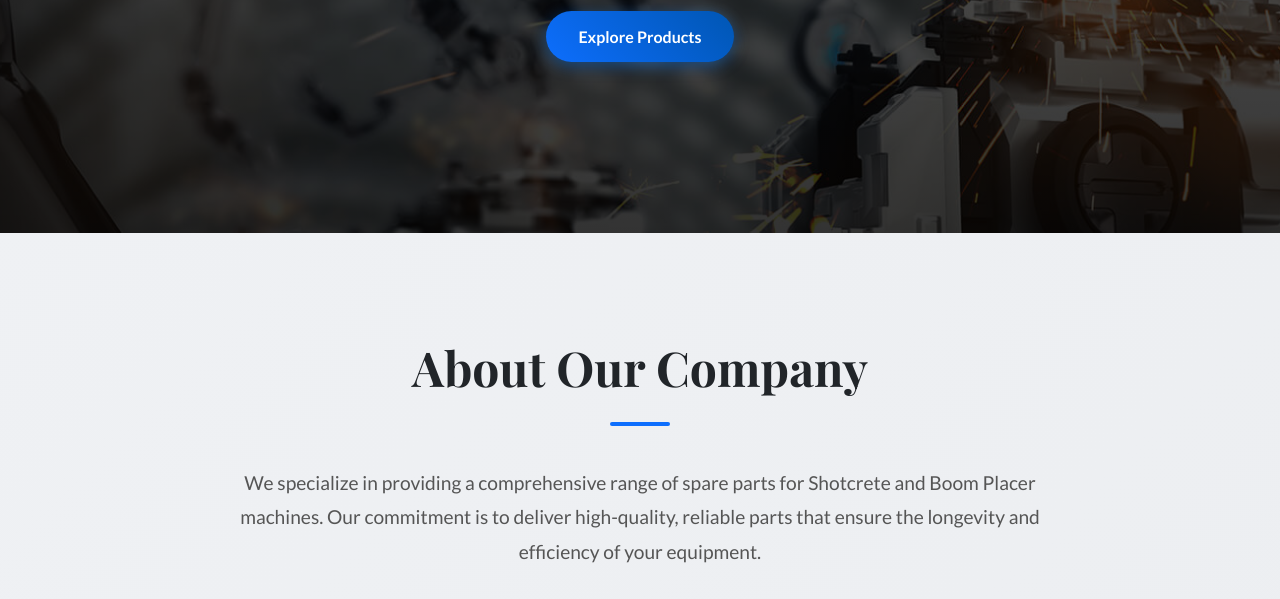
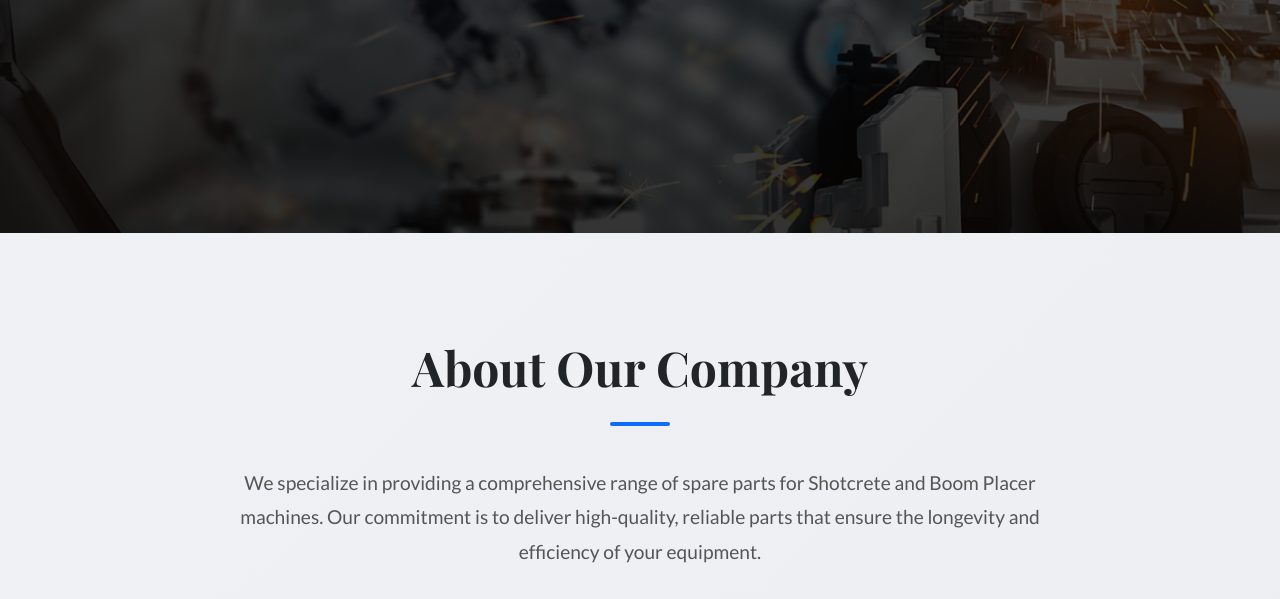
Before and after one commit to kartikkji/Abhishek-E-commers, a plain HTML site: page index.html in a window 1280 px wide. Shown: the part 501-1100 px from the top of the page. Drawn offline with nearby package versions, Linux system fonts and the light colour scheme.

Commit message:
Comment out the "Explore Products" button in the hero section

```diff
--- a/index.html
+++ b/index.html
@@ -34,7 +34,7 @@
       <div class="hero-content">
         <h1>High-Quality Shotcrete & Boom Placer Spare Parts</h1>
         <p class="subtitle">Your reliable source for durable and affordable machine components.</p>
-        <a href="categories.html" class="cta-button">Explore Products</a>
+        <!-- <a href="categories.html" class="cta-button">Explore Products</a> -->
       </div>
     </section>
 
```
